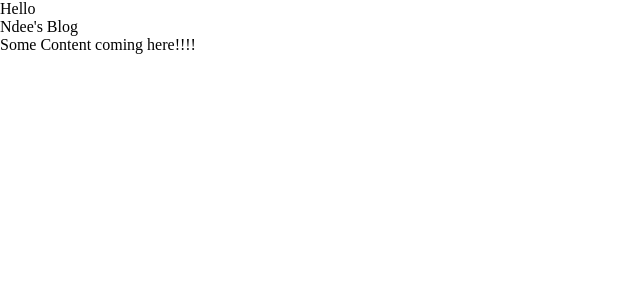
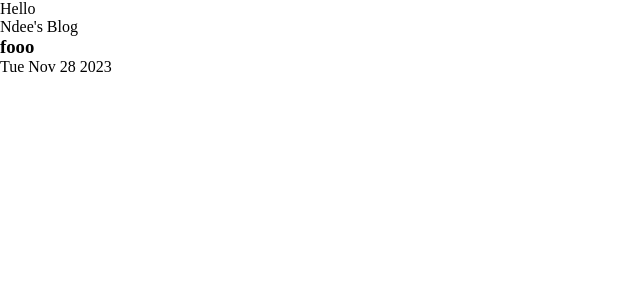
Before and after one commit to AndiOrler/ndee-blog, a Vue app: page / in a window 1280 px wide. Shown: the top 300 px of the page, without its empty margins (0-640 px from the left). Built offline with nearby package versions, Linux system fonts and the light colour scheme.

Commit message:
BlogPostComponent added

```diff
--- /dev/null
+++ b/posts.json
@@ -0,0 +1,7 @@
+{
+	"post1": {
+		"id": 1,
+		"title": "Creating my blog",
+		"text": "i'm currently creating my Blog which you can see here."
+	}
+}
--- /dev/null
+++ b/src/components/BlogPostComponent.vue
@@ -0,0 +1,20 @@
+<template>
+  <div class="card">
+    <div class="card-body">
+      <div class="d-flex align-items-center">
+        <h3 class="card-title">{{ props.title }}</h3>
+        <p class="ms-auto lh-1">{{ postDate }}</p>
+      </div>
+    </div>
+  </div>
+</template>
+
+<script setup lang="ts">
+const props = defineProps({
+  title: {
+    type: String
+  }
+})
+
+const postDate = new Date().toDateString()
+</script>
--- a/src/views/HomePage.vue
+++ b/src/views/HomePage.vue
@@ -1,12 +1,39 @@
+import BlogPostComponent from '@/components/BlogPostComponent.vue';
 <template>
-  <PageHeader/>
+  <PageHeader />
   <div class="page-body">
     <div class="row">
-     <p>
-      Some Content coming here!!!!
-     </p>
+      <div v-for="post in myPosts" :key="post.id">
+        <BlogPostComponent :title="post.title"></BlogPostComponent>
+      </div>
     </div>
-
-
   </div>
 </template>
+
+<script setup lang="ts">
+import { onBeforeMount } from 'vue'
+
+const myPosts = [
+  {
+    id: 1,
+    title: 'fooo',
+    text: 'lorem ipsum'
+  }
+]
+
+onBeforeMount(() => {
+  fetchPosts()
+})
+
+const fetchPosts = async () => {
+  try {
+    console.log('home page - trying to fetch posts')
+
+    const response = await fetch('/posts.json')
+    const data = await response.json()
+    myPosts.push(data)
+  } catch (error) {
+    console.error('home page - error fetching posts:', error)
+  }
+}
+</script>
```
